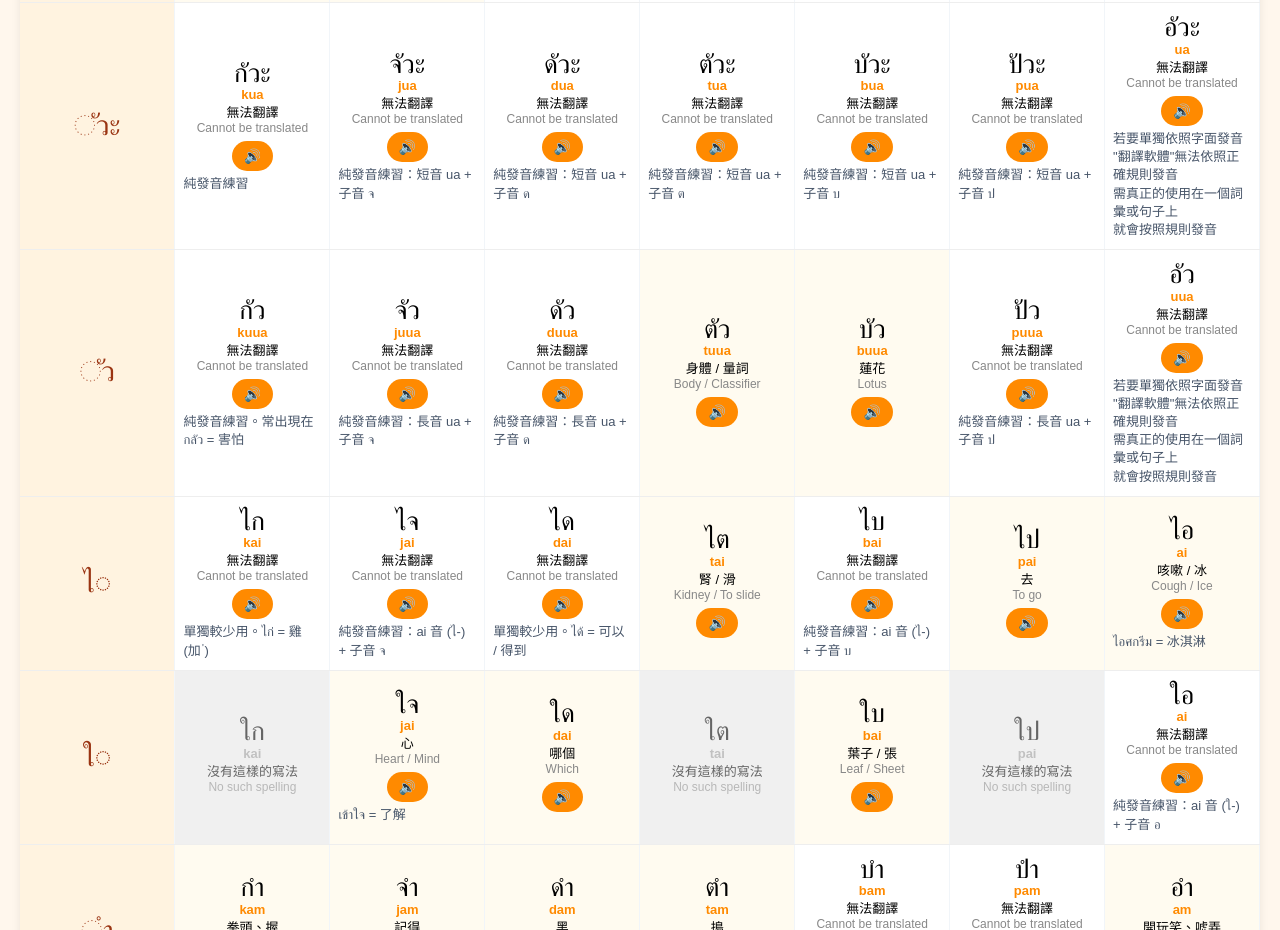
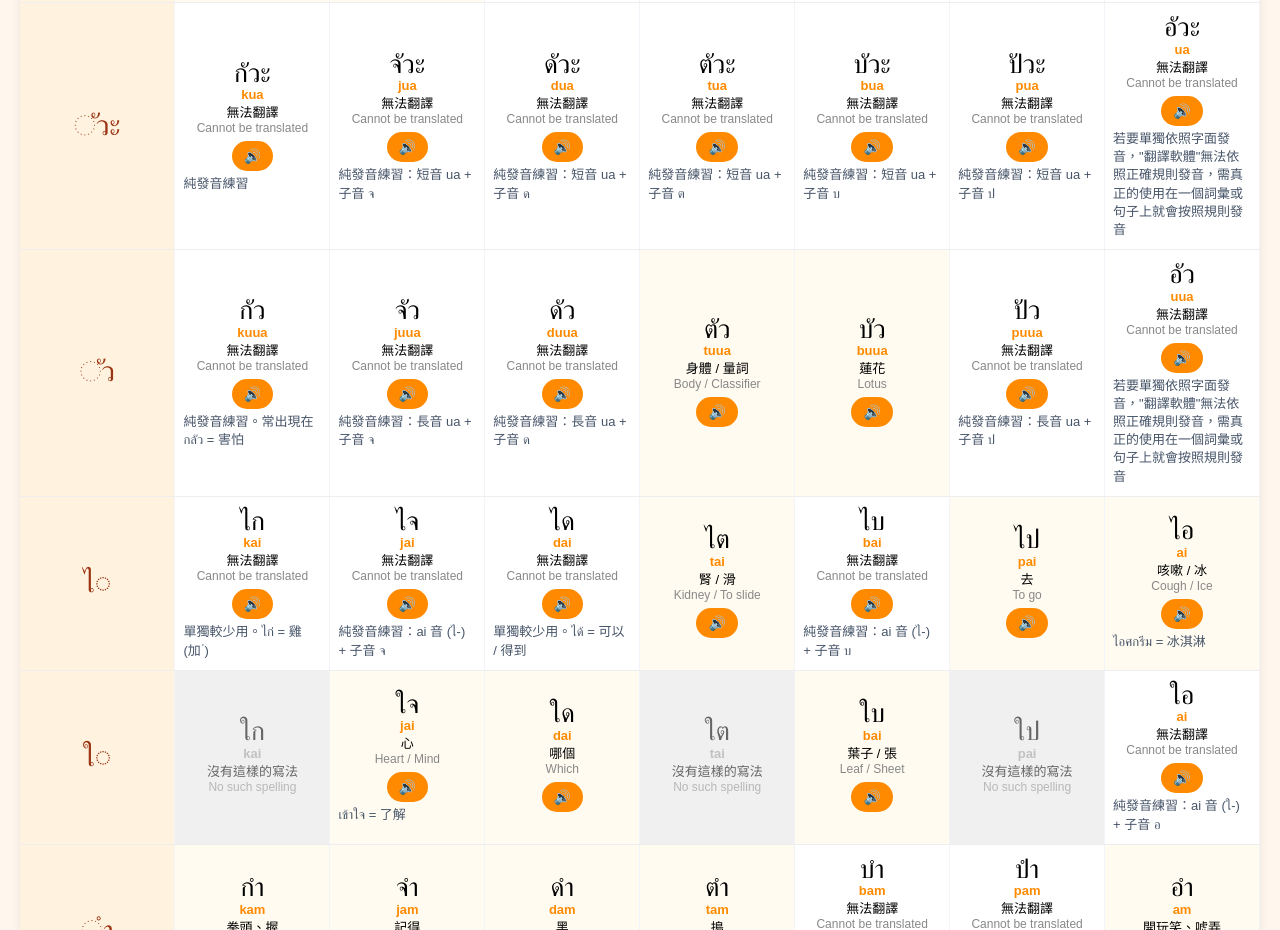
Before and after one commit to Mirien-style/thai-pronunciation-maintest, a plain HTML site: page index.html in a window 1280 px wide. Shown: the part 4059-4989 px from the top of the page. Drawn offline with Linux system fonts and the light colour scheme.

Commit message:
Update index.html

```diff
--- a/index.html
+++ b/index.html
@@ -180,8 +180,8 @@ var meaningful = {
   "เออ": { zh: "嗯、對", en: "Yeah", remark: "" },
   "อำ": { zh: "開玩笑、唬弄", en: "To tease / Joke", remark: "" },
   "เอา": { zh: "拿、要", en: "To take / Want", remark: "" },
-  "อัวะ": { zh: "無法翻譯", en: "Cannot be translated", remark: "若要單獨依照字面發音<br>\"翻譯軟體\"無法依照正確規則發音<br>需真正的使用在一個詞彙或句子上<br>就會按照規則發音" },
-  "อัว": { zh: "無法翻譯", en: "Cannot be translated", remark: "若要單獨依照字面發音<br>\"翻譯軟體\"無法依照正確規則發音<br>需真正的使用在一個詞彙或句子上<br>就會按照規則發音" }
+  "อัวะ": { zh: "無法翻譯", en: "Cannot be translated", remark: "若要單獨依照字面發音，\"翻譯軟體\"無法依照正確規則發音，需真正的使用在一個詞彙或句子上就會按照規則發音" },
+  "อัว": { zh: "無法翻譯", en: "Cannot be translated", remark: "若要單獨依照字面發音，\"翻譯軟體\"無法依照正確規則發音，需真正的使用在一個詞彙或句子上就會按照規則發音" }
   //2026.11.15 新增以上
 };
 var invalidWords = ["ใป", "ใต", "ใก"];
```
